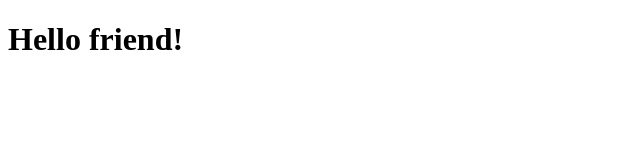
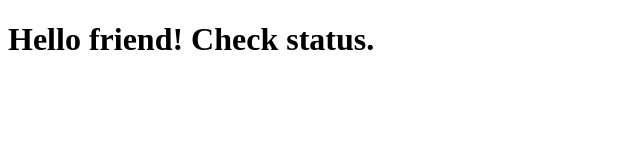
Before and after one commit to brenno/coursera-test, a plain HTML site: page site/index.html in a window 1280 px wide. Shown: the whole page, without its empty margins (0-640 px from the left). Drawn offline with Linux system fonts and the light colour scheme.

Commit message:
pequena modificacao.

```diff
--- a/site/index.html
+++ b/site/index.html
@@ -6,7 +6,7 @@
     <title>Coursera course.</title>
 </head>
 <body>
-    <h1>Hello friend!</h1>
+    <h1>Hello friend! Check status.</h1>
 
 </body>
 </html>
```
